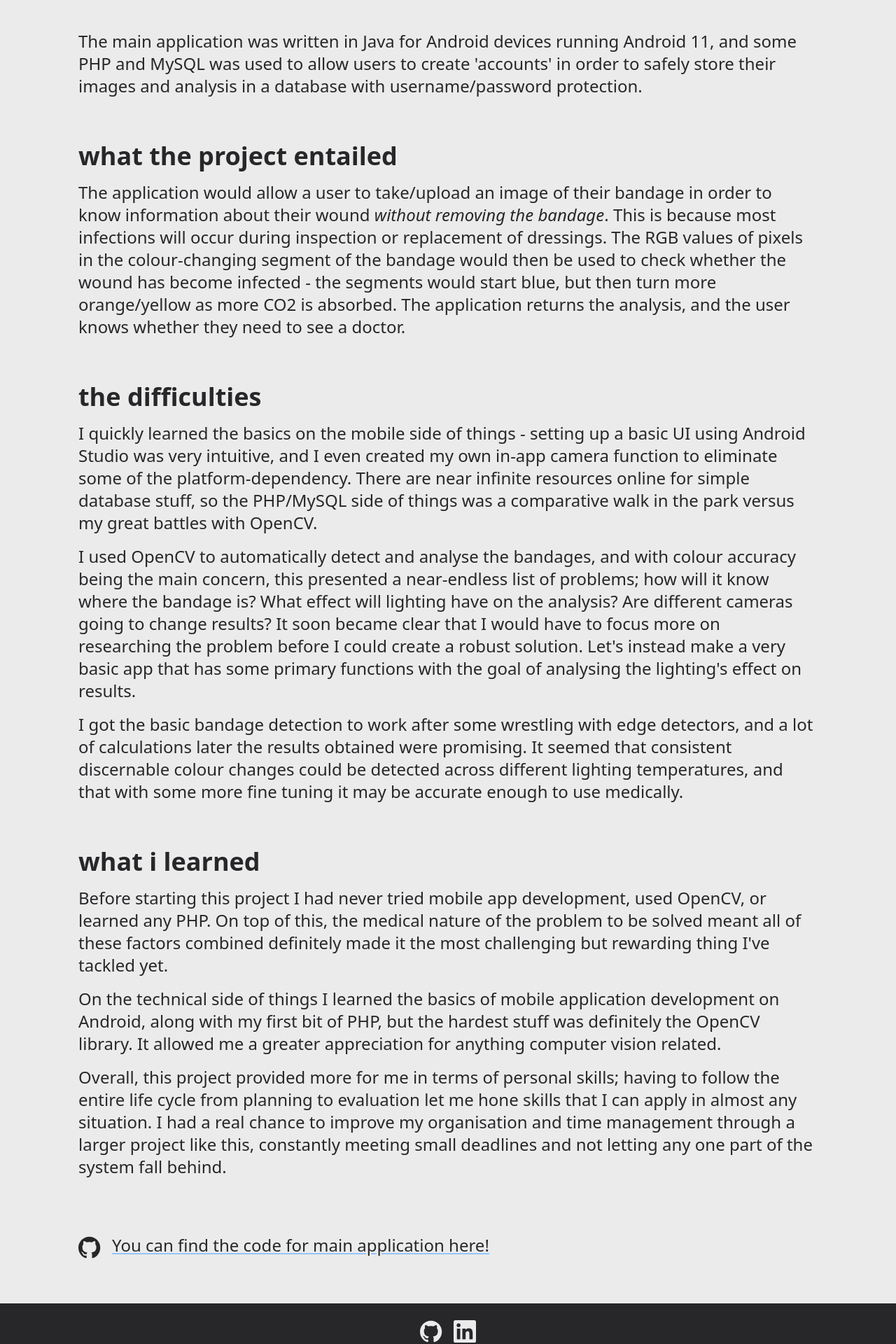
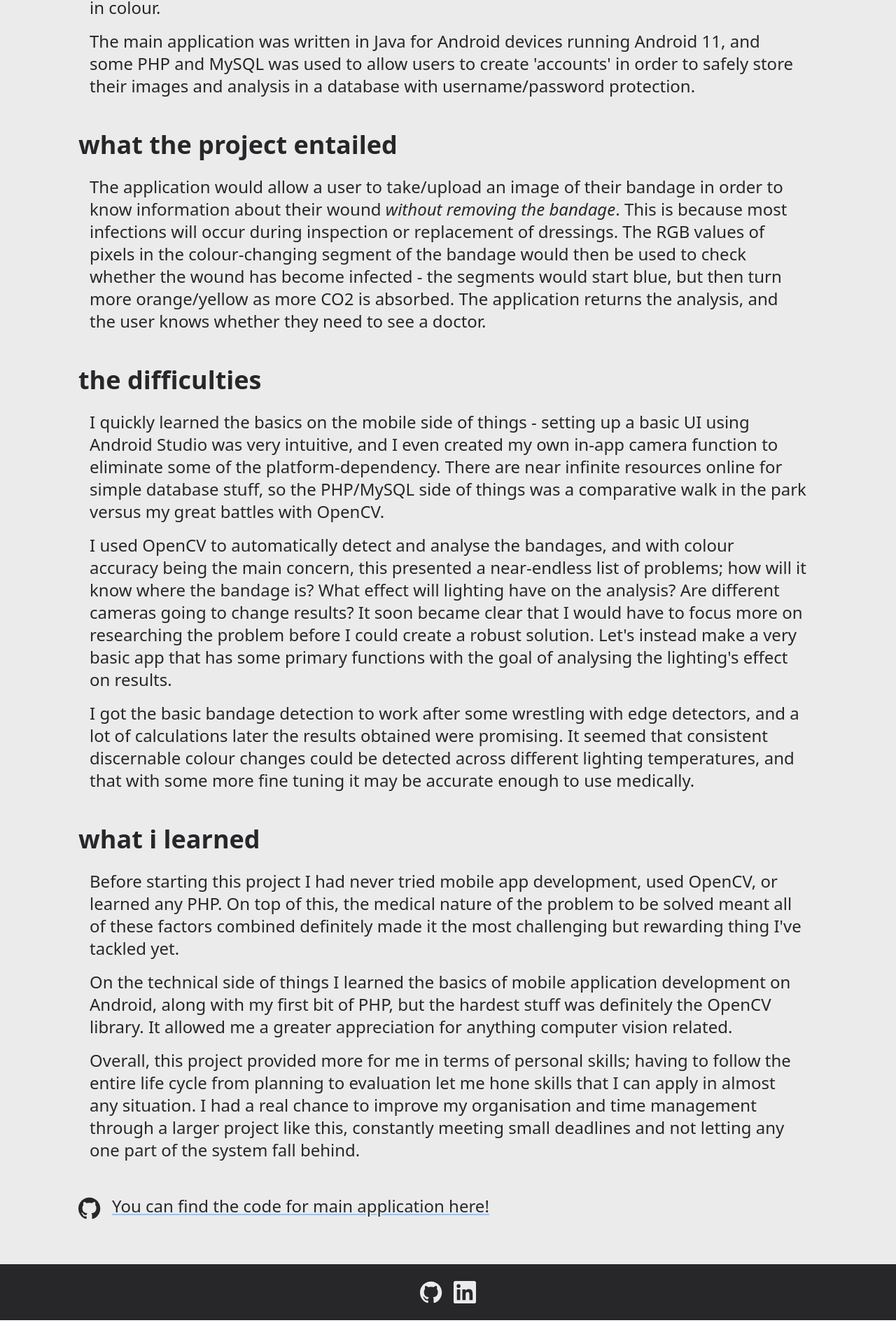
Before and after one commit to dvidbowman/dbowonline, a Next.js app: page /projects/dissertation in a window 1280 px wide. Shown: the part 734-2654 px from the top of the page at 70% size. After the commit the page ends 2620 px from the top, so only its background shows below. Built offline with nearby package versions, Linux system fonts and the light colour scheme.

Commit message:
Improved spacing consistency

```diff
--- a/src/components/layout/footer/Footer.tsx
+++ b/src/components/layout/footer/Footer.tsx
@@ -8,26 +8,25 @@ export const Footer: React.FC = () => {
       <footer>
         <div className="h-20 bg-zinc-800 px-2 py-6 text-slight-off-white">
           <div className="flex justify-center space-x-4">
+            <div className="focus-within:text-blue-300 hover:text-blue-300">
               <Link
                 href="https://github.com/dvidbowman"
                 rel="norefferer"
                 target="_blank"
               >
-              <IconGitHub
-                size={32}
-                className="inline-block hover:text-blue-300"
-              />
+                <IconGitHub size={32} className="inline-block" />
               </Link>
+            </div>
+
+            <div className="focus-within:text-blue-300 hover:text-blue-300">
               <Link
                 href="https://www.linkedin.com/in/david-bowman-41ba6a251/"
                 rel="norefferer"
                 target="_blank"
               >
-              <IconLinkedIn
-                size={32}
-                className="inline-block hover:text-blue-300"
-              />
+                <IconLinkedIn size={32} className="inline-block" />
               </Link>
+            </div>
           </div>
         </div>
       </footer>
--- a/src/pages/aboutme.tsx
+++ b/src/pages/aboutme.tsx
@@ -21,7 +21,7 @@ const AboutMe: NextPage = () => {
       <main className="mx-12 md:mx-24">
         <section className="animate-title-fade-in border-b border-zinc-800 dark:border-slight-off-white">
           <div className="pb-8 pt-0 md:py-16">
-            <h1 className="text-center text-5xl font-bold md:text-left">
+            <h1 className="text-center text-3xl font-bold md:text-left md:text-5xl">
               about me
             </h1>
           </div>
@@ -36,7 +36,7 @@ const AboutMe: NextPage = () => {
               />
             </div>
           </div>
-          <div className="pt-6 text-center text-2xl font-light md:pt-12 md:text-left md:text-4xl">
+          <div className="py-12 text-center text-2xl font-light md:text-left md:text-4xl">
             <p className="pb-4">
               I'm a 22-year-old computer science graduate from Belfast, Northern
               Ireland
@@ -45,17 +45,17 @@ const AboutMe: NextPage = () => {
               I love learning new things, which extends to everything that I do
             </p>
           </div>
-          <div className="py-12 text-xl font-light md:text-2xl">
+          <div className="text-xl font-light md:text-2xl">
             <h1 className="text-3xl font-bold md:text-4xl">programming</h1>
-            <div className="md:mx-4">
-              <p className="pt-8">
+            <div className="py-12 md:mx-4">
+              <p className="pb-4">
                 I first started learning about the world of programming at a
                 young age in secondary school - the subject had only just been
                 introduced to our school, so we were the first year to be taught
                 it. I remember we started learning with Microsoft VBA and Logo
                 to create little quizzes and drawings.
               </p>
-              <p className="pt-4">
+              <p className="pb-8">
                 A few years later and I was learning the basics of
                 object-oriented programming at A-Levels using C# for Windows
                 Forms, with MySQL for some data storage and querying. These
@@ -64,7 +64,7 @@ const AboutMe: NextPage = () => {
                 <span className="italic">exactly</span> where I wanted to end
                 up...
               </p>
-              <div className="flex flex-col items-center pt-4 md:pt-8 lg:flex-row lg:pt-12">
+              <div className="flex flex-col items-center pb-8 lg:flex-row">
                 <Image
                   src={coursework}
                   alt="coursework"
@@ -72,12 +72,12 @@ const AboutMe: NextPage = () => {
                   height="380"
                   className="md:mx-[10%]"
                 />
-                <p className="pb-6 pt-4 text-center text-xl italic md:text-left">
+                <p className="pt-4 text-center text-xl italic md:text-left">
                   one of the forms in my A-Level Coursework - can you tell I
                   like blue and grey?
                 </p>
               </div>
-              <p className="pt-8">
+              <p className="">
                 Two years pass, school has come and gone, and I moved on to
                 pursue a degree in Computer Science. The course covered a wide
                 range of topics and technologies; I found myself enjoying a lot
@@ -92,8 +92,8 @@ const AboutMe: NextPage = () => {
           </div>
           <div className="text-xl font-light md:text-2xl">
             <h1 className="text-3xl font-bold md:text-4xl">music</h1>
-            <div className="md:mx-4">
-              <p className="pt-8">
+            <div className="py-12 md:mx-4">
+              <p className="pb-4">
                 Music is another one of my biggest passions. Over the last 7 or
                 so years it has become a big part of my life - I listen to, look
                 for, or even try to make my own music every day. Some of my
@@ -120,7 +120,7 @@ const AboutMe: NextPage = () => {
                 </Link>
                 , to name a very select few.
               </p>
-              <p className="pt-4">
+              <p className="pb-8">
                 I started learning how to play guitar by myself for fun in 2018
                 without much prior musical experience, and later moved on to
                 learning electronic music production using{" "}
@@ -134,7 +134,7 @@ const AboutMe: NextPage = () => {
                 creative energy out, while software and programming scratches
                 the logical problem-solving itch.
               </p>
-              <div className="flex flex-col items-center justify-between pt-12 md:flex-row">
+              <div className="flex flex-col items-center justify-between pb-8 md:flex-row">
                 <p className="pb-6 text-center text-xl italic md:mx-[5%] md:pt-0 md:text-left">
                   one of my favourite things i've made, after nearly 3 years of
                   learning:
@@ -146,7 +146,7 @@ const AboutMe: NextPage = () => {
                   className="rounded-xl md:mx-[5%] md:w-[35%] lg:w-[40%]"
                 ></iframe>
               </div>
-              <div className="mx-auto flex flex-col items-center py-6 md:pt-16">
+              <div className="mx-auto flex flex-col items-center">
                 <Image
                   src={freeroamProject}
                   alt="Project file for the song 'freeroam'"
@@ -158,12 +158,12 @@ const AboutMe: NextPage = () => {
               </div>
             </div>
           </div>
-          <div className="py-12 text-xl font-light md:text-2xl">
+          <div className="text-xl font-light md:text-2xl">
             <h1 className="text-3xl font-bold md:text-4xl">
               the great outdoors
             </h1>
-            <div className="md:mx-4">
-              <p className="py-8">
+            <div className="py-12 md:mx-4">
+              <p className="pb-8">
                 I have always enjoyed being outside. I spent most of my
                 childhood playing football with two trees as the goalposts, or a
                 classic game of 'hunt' to get the adrenaline pumping. As I got
@@ -176,9 +176,9 @@ const AboutMe: NextPage = () => {
               <Image
                 src={mournes}
                 alt="Panorama of the Mourne Mountains"
-                className="pb-12"
+                className="pb-8"
               />
-              <div className="flex flex-col items-center md:flex-row">
+              <div className="flex flex-col items-center pb-8 md:flex-row">
                 <Image
                   src={davidMournes}
                   alt="David in the Mourne Mountains"
@@ -191,7 +191,7 @@ const AboutMe: NextPage = () => {
                   uncles, aunties, cousins and grandparents.
                 </p>
               </div>
-              <p className="py-8">
+              <p className="pb-8">
                 In October of 2018, I travelled with a group of friends to
                 Marrakesh in Morocco before setting off on a week-long
                 expedition in the Atlas Mountains. Led by two local tour guides,
--- a/src/pages/cv.tsx
+++ b/src/pages/cv.tsx
@@ -10,7 +10,9 @@ const MyCV: NextPage = () => {
       <main className="mx-12 flex min-h-screen flex-col lg:mx-24">
         <section className="animate-title-fade-in border-b border-zinc-800 dark:border-slight-off-white">
           <div className="pb-8 pt-0 md:py-16">
-            <h1 className="text-center text-5xl font-bold md:text-left">cv</h1>
+            <h1 className="text-center text-3xl font-bold md:text-left md:text-5xl">
+              cv
+            </h1>
           </div>
         </section>
         <section className="my-12 mt-10 animate-fade-in-down text-xl font-light md:mt-16 md:px-4 md:text-2xl">
--- a/src/pages/index.tsx
+++ b/src/pages/index.tsx
@@ -72,9 +72,9 @@ export default function Home() {
           <div className="w-full py-12">
             <div className="grid grid-flow-row-dense grid-cols-1 lg:grid-cols-2">
               {/*Column 1*/}
-              <div className="px-4 pb-4">
+              <div className="m-4 bg-zinc-800 focus-within:bg-zinc-700 hover:bg-zinc-700">
                 <Link href="/projects/dissertation">
-                  <div className="bg-zinc-800 px-12 py-4 hover:bg-zinc-700 md:pt-8 lg:h-64">
+                  <div className="px-12 py-4 md:pt-8 lg:h-64">
                     <h1 className="text-left text-2xl font-medium text-slight-off-white underline decoration-blue-300 underline-offset-4">
                       dissertation
                     </h1>
@@ -88,9 +88,9 @@ export default function Home() {
               </div>
 
               {/*Column 2*/}
-              <div className="px-4 pb-4">
+              <div className="m-4 bg-zinc-800 focus-within:bg-zinc-700 hover:bg-zinc-700">
                 <Link href="/projects/webdev">
-                  <div className="bg-zinc-800 px-12 py-4 hover:bg-zinc-700 md:pt-8 lg:h-64">
+                  <div className="px-12 py-4 md:pt-8 lg:h-64">
                     <h1 className="text-left text-2xl font-medium text-slight-off-white underline decoration-blue-300 underline-offset-4">
                       this website
                     </h1>
--- a/src/pages/projects/dissertation.tsx
+++ b/src/pages/projects/dissertation.tsx
@@ -12,7 +12,7 @@ const Dissertation: NextPage = () => {
       <main className="mx-12 md:mx-24">
         <section className="animate-title-fade-in border-b border-zinc-800 dark:border-slight-off-white">
           <div className="pb-8 pt-0 md:py-16">
-            <h1 className="text-center text-5xl font-bold md:text-left">
+            <h1 className="text-center text-3xl font-bold md:text-left md:text-5xl">
               my projects{" "}
               <span className="inline-block font-normal">
                 <span className="text-blue-300">{">"} </span>my dissertation
@@ -22,12 +22,12 @@ const Dissertation: NextPage = () => {
         </section>
         <section className="mt-10 animate-fade-in-down text-xl font-light md:mt-16 md:text-2xl">
           <div className="md:mx-4">
-            <div className="mt-6 flex w-full flex-col md:flex-row">
+            <div className="flex w-full flex-col md:flex-row">
               <div className="md:w-[60%]">
-                <h1 className="text-2xl font-semibold md:text-4xl">
+                <h1 className="pb-6 text-2xl font-semibold md:text-4xl">
                   colorimetric analysis of smart wound dressings
                 </h1>
-                <p className="pt-6">
+                <p className="pb-4 md:mx-4">
                   My final year project at university involved the development
                   of an application for Android mobile devices that would be
                   used alongside colour-changing wound dressings developed by
@@ -37,8 +37,8 @@ const Dissertation: NextPage = () => {
                   the bandage, causing the change in colour.
                 </p>
               </div>
-              <div className="ml-4 pt-6 italic md:ml-32 md:w-[40%] md:pt-0">
-                <h1 className="pb-2 text-2xl font-light md:pb-6 md:text-4xl">
+              <div className="ml-4 pb-4 italic md:ml-32 md:w-[40%] md:pb-0">
+                <h1 className="pb-2 text-2xl font-light md:pb-8 md:text-4xl">
                   what i used:
                 </h1>
                 <ul className="ml-6 list-inside list-disc marker:text-sm marker:text-blue-300">
@@ -50,7 +50,7 @@ const Dissertation: NextPage = () => {
                 </ul>
               </div>
             </div>
-            <div className="pt-6 md:pt-12">
+            <div className="pb-12 md:mx-4">
               <p>
                 The main application was written in Java for Android devices
                 running Android 11, and some PHP and MySQL was used to allow
@@ -58,28 +58,31 @@ const Dissertation: NextPage = () => {
                 and analysis in a database with username/password protection.
               </p>
             </div>
-            <div className="pt-16">
-              <h1 className="text-2xl font-semibold md:text-4xl">
+            <div className="pb-12">
+              <h1 className="pb-6 text-2xl font-semibold md:text-4xl">
                 what the project entailed
               </h1>
-              <p className="pt-4">
+              <div className="md:mx-4">
+                <p>
                   The application would allow a user to take/upload an image of
                   their bandage in order to know information about their wound{" "}
                   <span className="italic">without removing the bandage</span>.
-                This is because most infections will occur during inspection or
-                replacement of dressings. The RGB values of pixels in the
+                  This is because most infections will occur during inspection
+                  or replacement of dressings. The RGB values of pixels in the
                   colour-changing segment of the bandage would then be used to
-                check whether the wound has become infected - the segments would
-                start blue, but then turn more orange/yellow as more CO2 is
-                absorbed. The application returns the analysis, and the user
-                knows whether they need to see a doctor.
+                  check whether the wound has become infected - the segments
+                  would start blue, but then turn more orange/yellow as more CO2
+                  is absorbed. The application returns the analysis, and the
+                  user knows whether they need to see a doctor.
                 </p>
               </div>
-            <div className="pt-16">
-              <h1 className="text-2xl font-semibold md:text-4xl">
+            </div>
+            <div className="pb-12">
+              <h1 className="pb-6 text-2xl font-semibold md:text-4xl">
                 the difficulties
               </h1>
-              <p className="pt-4">
+              <div className="md:mx-4">
+                <p className="pb-4">
                   I quickly learned the basics on the mobile side of things -
                   setting up a basic UI using Android Studio was very intuitive,
                   and I even created my own in-app camera function to eliminate
@@ -88,55 +91,59 @@ const Dissertation: NextPage = () => {
                   side of things was a comparative walk in the park versus my
                   great battles with OpenCV.
                 </p>
-              <p className="pt-4">
-                I used OpenCV to automatically detect and analyse the bandages,
-                and with colour accuracy being the main concern, this presented
-                a near-endless list of problems; how will it know where the
-                bandage is? What effect will lighting have on the analysis? Are
-                different cameras going to change results? It soon became clear
-                that I would have to focus more on researching the problem
-                before I could create a robust solution. Let's instead make a
-                very basic app that has some primary functions with the goal of
-                analysing the lighting's effect on results.
+                <p className="pb-4">
+                  I used OpenCV to automatically detect and analyse the
+                  bandages, and with colour accuracy being the main concern,
+                  this presented a near-endless list of problems; how will it
+                  know where the bandage is? What effect will lighting have on
+                  the analysis? Are different cameras going to change results?
+                  It soon became clear that I would have to focus more on
+                  researching the problem before I could create a robust
+                  solution. Let's instead make a very basic app that has some
+                  primary functions with the goal of analysing the lighting's
+                  effect on results.
                 </p>
-              <p className="pt-4">
+                <p>
                   I got the basic bandage detection to work after some wrestling
-                with edge detectors, and a lot of calculations later the results
-                obtained were promising. It seemed that consistent discernable
-                colour changes could be detected across different lighting
-                temperatures, and that with some more fine tuning it may be
-                accurate enough to use medically.
+                  with edge detectors, and a lot of calculations later the
+                  results obtained were promising. It seemed that consistent
+                  discernable colour changes could be detected across different
+                  lighting temperatures, and that with some more fine tuning it
+                  may be accurate enough to use medically.
                 </p>
               </div>
-            <div className="pt-16">
-              <h1 className="text-2xl font-semibold md:text-4xl">
+            </div>
+            <div className="pb-12">
+              <h1 className="pb-6 text-2xl font-semibold md:text-4xl">
                 what i learned
               </h1>
-              <p className="pt-4">
+              <div className="md:mx-4">
+                <p className="pb-4">
                   Before starting this project I had never tried mobile app
                   development, used OpenCV, or learned any PHP. On top of this,
                   the medical nature of the problem to be solved meant all of
                   these factors combined definitely made it the most challenging
                   but rewarding thing I've tackled yet.
                 </p>
-              <p className="pt-4">
+                <p className="pb-4">
                   On the technical side of things I learned the basics of mobile
                   application development on Android, along with my first bit of
-                PHP, but the hardest stuff was definitely the OpenCV library. It
-                allowed me a greater appreciation for anything computer vision
-                related.
+                  PHP, but the hardest stuff was definitely the OpenCV library.
+                  It allowed me a greater appreciation for anything computer
+                  vision related.
                 </p>
-              <p className="py-4">
-                Overall, this project provided more for me in terms of personal
-                skills; having to follow the entire life cycle from planning to
-                evaluation let me hone skills that I can apply in almost any
-                situation. I had a real chance to improve my organisation and
-                time management through a larger project like this, constantly
-                meeting small deadlines and not letting any one part of the
-                system fall behind.
+                <p>
+                  Overall, this project provided more for me in terms of
+                  personal skills; having to follow the entire life cycle from
+                  planning to evaluation let me hone skills that I can apply in
+                  almost any situation. I had a real chance to improve my
+                  organisation and time management through a larger project like
+                  this, constantly meeting small deadlines and not letting any
+                  one part of the system fall behind.
                 </p>
               </div>
-            <div className="py-16">
+            </div>
+            <div className="pb-16">
               <Link
                 href="https://github.com/dvidbowman/DissertationAndroidApp"
                 rel="norefferer"
```
Also changed, not shown: src/pages/projects/webdev.tsx (+48 -40 lines). Lines whose indentation alone changed are shown as unchanged.
